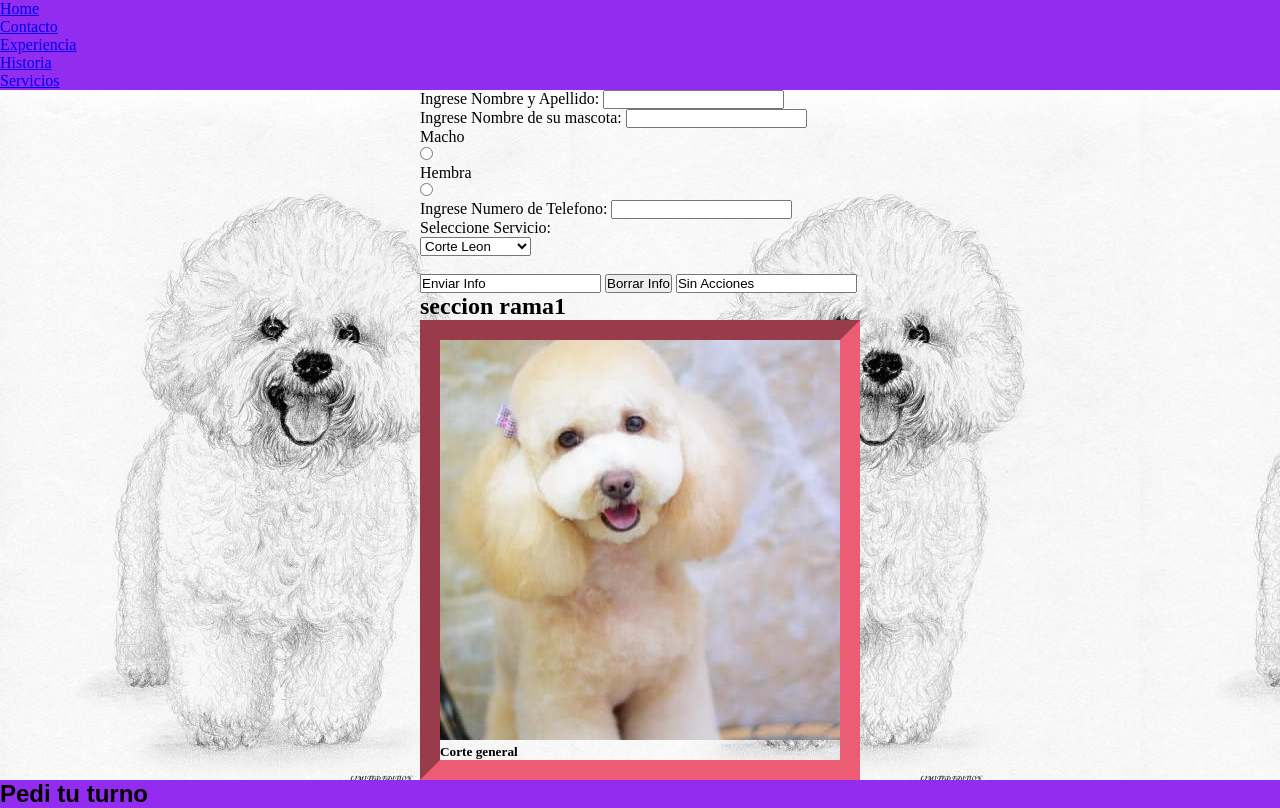
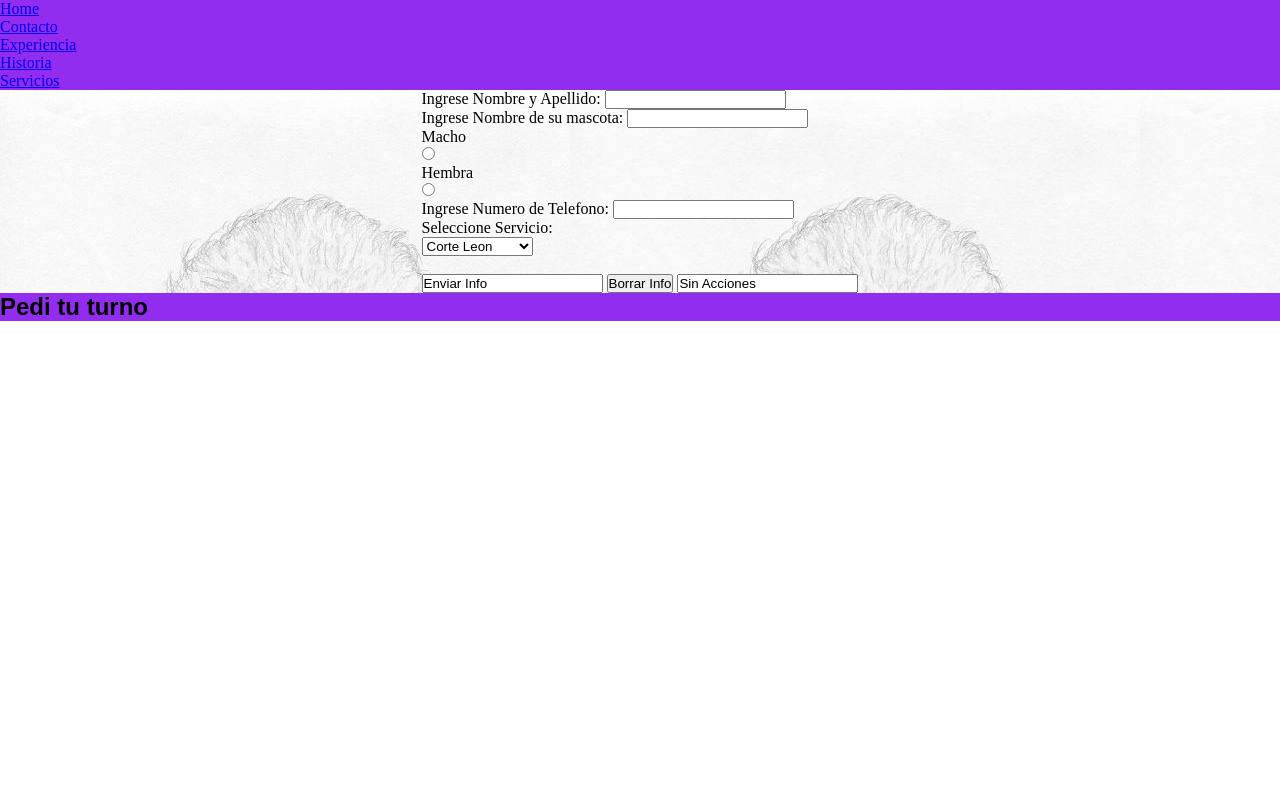
Before and after one commit to andreapasos/martes-temprano, a plain HTML site: page secciones/contacto.html in a window 1280 px wide. Drawn offline with Linux system fonts and the light colour scheme.

Commit message:
primer commit

```diff
--- a/secciones/contacto.html
+++ b/secciones/contacto.html
@@ -67,18 +67,6 @@
         <input type="buttom" value="Sin Acciones">
 
     </form>
-
-        <section>
-            <h1>seccion rama1</h1>
-            <div>
-                <figure>
-                    <div class="imagen1">
-                    <img src="../img/como-cortar-el-pelo-a-un-caniche-corte-cupcake-400x400.jpg" alt="imagen">
-                    <figcaption>
-                        <h5>Corte general</h5>
-                    </figcaption>
-                </div>
-        </section>
 </div>
 </main>
 
```
Also changed, not shown: index.html (+0 -1 lines).
